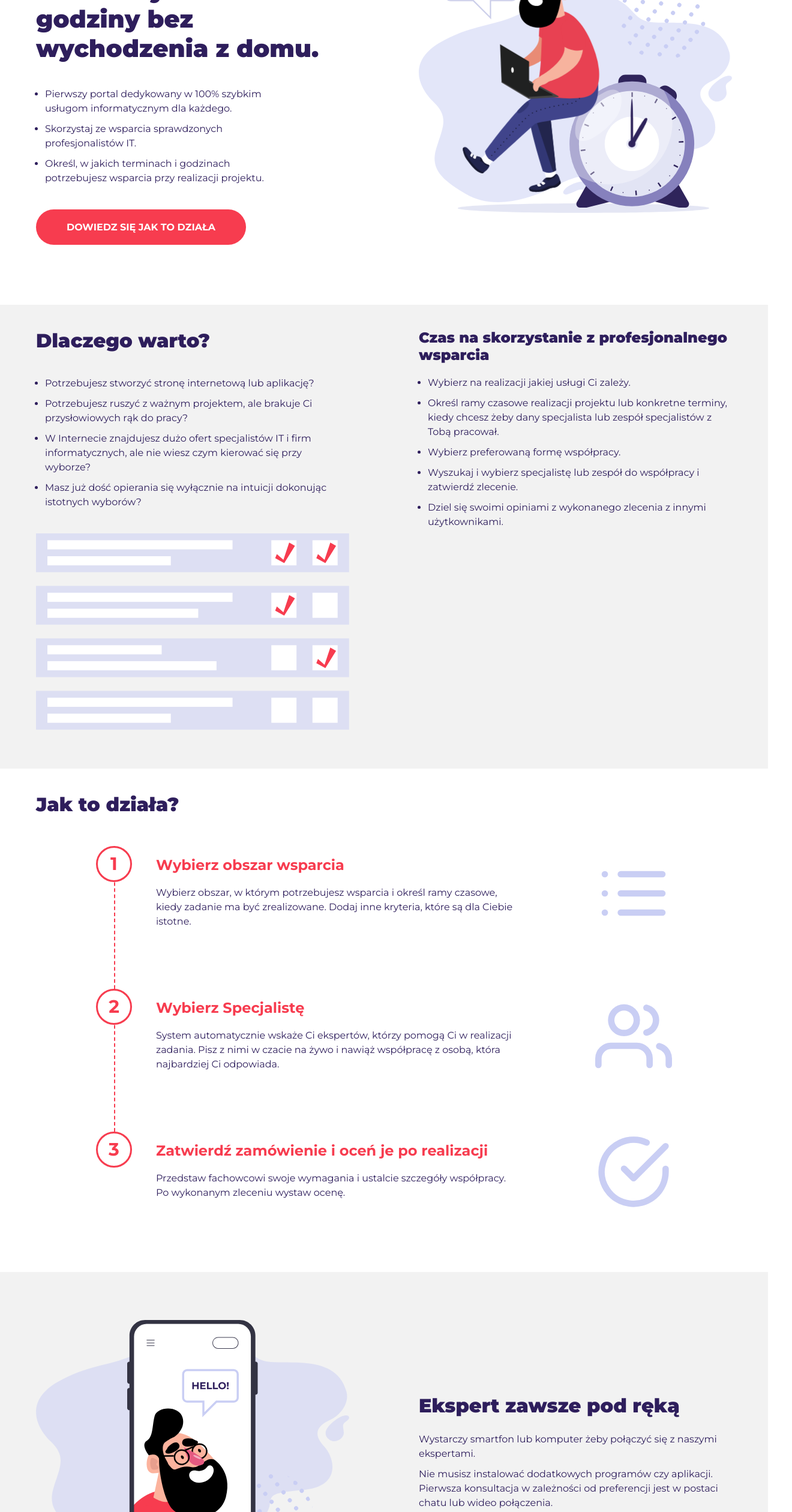
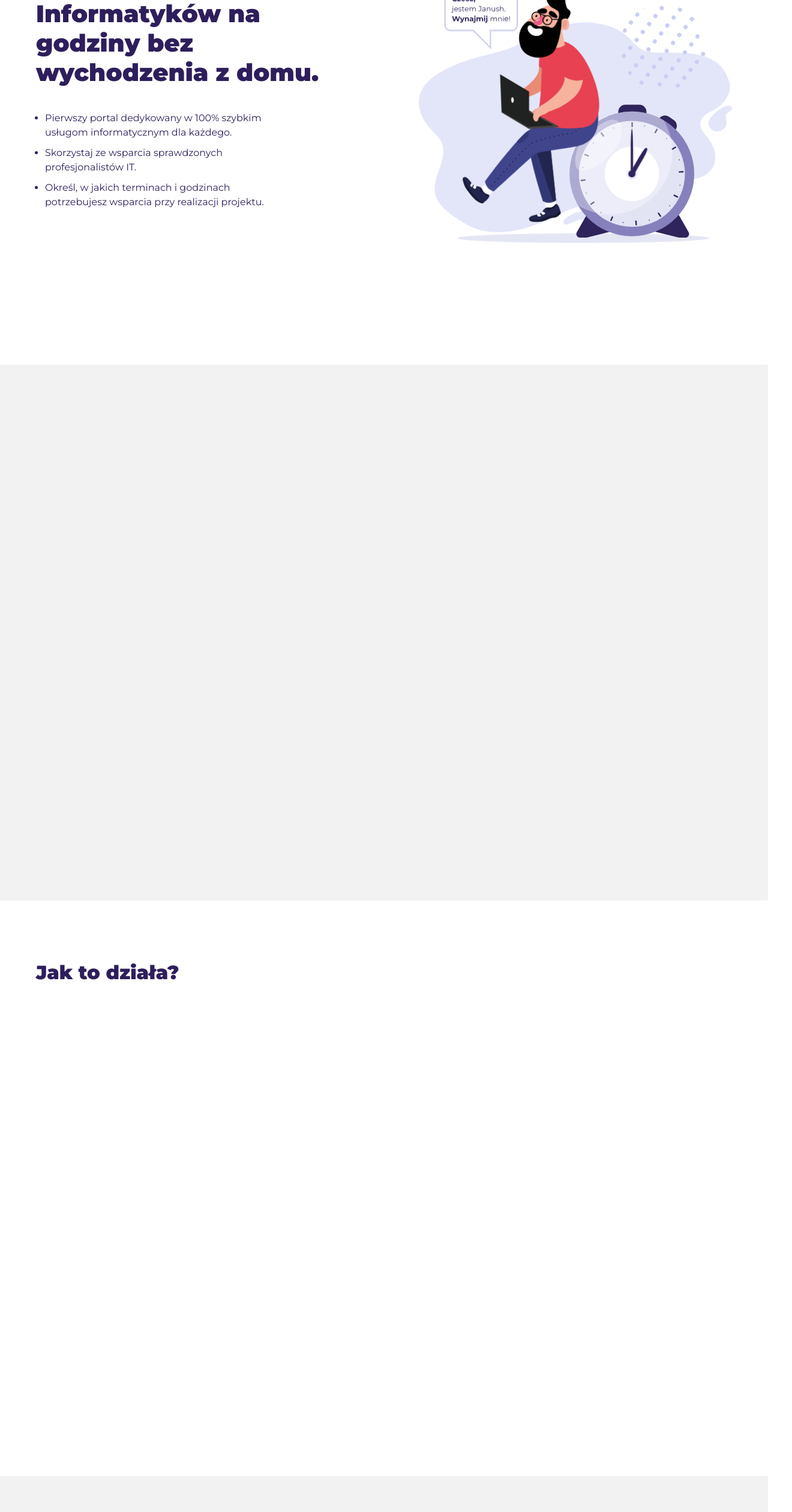
Before and after one commit to lukaszkus/informatyk-app, a React (Create React App) app: page / in a window 1280 px wide. Shown: the part 280-2800 px from the top of the page at 60% size, 1320 px wide, since content can reach past the window. Built offline with nearby package versions, Linux system fonts and the light colour scheme.

Commit message:
animation added

```diff
--- a/src/components/Contact/Contact.js
+++ b/src/components/Contact/Contact.js
@@ -1,26 +1,39 @@
-import React from 'react'
-import './Contact.scss'
+import React from "react";
+import { useEffect } from "react";
+import AOS from "aos";
+import "aos/dist/aos.css";
+import "./Contact.scss";
 
-import { ReactComponent as Smartphone } from '../../images/smartphone.svg'
+import { ReactComponent as Smartphone } from "../../images/smartphone.svg";
 
 export default function Contact() {
+  useEffect(() => {
+    AOS.init();
+  }, []);
+
   return (
     <section id="contact" className="contact-wrapper">
       <div className="container">
         <div className="contact">
           <div className="contact-col">
-            <div className="contact-title">
+            <div className="contact-title" data-aos="fade-left">
               <h2>Ekspert zawsze pod ręką</h2>
-              <p>Wystarczy smartfon lub komputer żeby połączyć się z naszymi ekspertami.</p>
-              <p>Nie musisz instalować dodatkowych programów czy aplikacji.
-              Pierwsza konsultacja w zależności od preferencji jest w postaci chatu lub wideo połączenia.</p>
+              <p>
+                Wystarczy smartfon lub komputer żeby połączyć się z naszymi
+                ekspertami.
+              </p>
+              <p>
+                Nie musisz instalować dodatkowych programów czy aplikacji.
+                Pierwsza konsultacja w zależności od preferencji jest w postaci
+                chatu lub wideo połączenia.
+              </p>
             </div>
           </div>
-          <div className="contact-img">
+          <div className="contact-img" data-aos="fade-right">
             <Smartphone className="smartphone" alt="Smartphone" />
           </div>
         </div>
       </div>
     </section>
-  )
+  );
 }
--- a/src/components/Contact/Contact.scss
+++ b/src/components/Contact/Contact.scss
@@ -4,8 +4,9 @@
   background-color: #f2f2f2;
   .container {
     .contact {
-      padding: 40px 0;
+      padding: 65px 0;
       .contact-col {
+        margin-bottom: 50px;
         h2 {
           color: $primary-color;
           font-size: 1.5rem;
@@ -46,6 +47,7 @@
         justify-content: space-between;
         flex-direction: row-reverse;
         align-items: center;
+        padding: 100px 0;
         .contact-col {
           width: 45%;
           h2 {
@@ -71,7 +73,6 @@
     }
   }
 }
-
 
 /* Smartphone svg animation */
 
--- a/src/components/Footer/Footer.scss
+++ b/src/components/Footer/Footer.scss
@@ -3,6 +3,7 @@
 .footer-wrapper {
   background-color: $primary-color;
   .container {
+    padding: 50px 0;
     .footer {
       height: 100%;
       width: 100%;
--- a/src/components/Header/Header.js
+++ b/src/components/Header/Header.js
@@ -1,20 +1,27 @@
 import React from "react";
+import { useEffect } from "react";
 import { Link } from "react-scroll";
+import AOS from "aos";
+import "aos/dist/aos.css";
 import "./Header.scss";
 
 import { ReactComponent as Janush } from "../../images/janush.svg";
 
 export default function Header() {
+  useEffect(() => {
+    AOS.init();
+  }, []);
+
   return (
     <header id="header" className="header-wrapper">
       <div className="container">
         <div className="header">
           <div className="header-heading">
-            <h1>
+            <h1 data-aos="fade-right">
               Wygodne, szybkie i profesjonalne usługi Informatyków na godziny
               bez wychodzenia z domu.
             </h1>
-            <ul>
+            <ul data-aos="fade-right">
               <li>
                 Pierwszy portal dedykowany w 100% szybkim usługom informatycznym
                 dla każdego.
@@ -25,7 +32,7 @@ export default function Header() {
                 przy realizacji projektu.
               </li>
             </ul>
-            <div className="header-cta">
+            <div className="header-cta" data-aos="fade-right">
               <Link
                 to="howItWorks"
                 spy={true}
@@ -36,7 +43,7 @@ export default function Header() {
               </Link>
             </div>
           </div>
-          <div className="header-image">
+          <div className="header-image" data-aos="fade-left">
             <Janush className="janush" alt="Janush the programmer" />
           </div>
         </div>
--- a/src/components/Header/Header.scss
+++ b/src/components/Header/Header.scss
@@ -3,7 +3,7 @@
 .header-wrapper {
   .container {
     .header {
-      padding: 40px 0;
+      padding: 65px 0;
       .header-heading {
         h1 {
           color: $primary-color;
@@ -16,6 +16,8 @@
           font-size: 0.875rem;
           line-height: 1.5;
           padding: 25px 0;
+          margin-bottom: 20px;
+
           li {
             margin-bottom: 10px;
             &:nth-child(3) {
@@ -26,7 +28,7 @@
         .header-cta {
           width: 100%;
           text-align: center;
-          margin-bottom: 20px;
+          margin-bottom: 50px;
           a {
             padding: 20px 15px;
             background-color: $accent-color;
@@ -60,7 +62,7 @@
         display: flex;
         justify-content: space-between;
         margin-bottom: 40px;
-        padding: 60px 0;
+        padding: 100px 0;
         .header-heading {
           width: 45%;
           h1 {
--- a/src/components/HowItWorks/HowItWorks.js
+++ b/src/components/HowItWorks/HowItWorks.js
@@ -1,9 +1,16 @@
-import React from 'react'
-import { FiList, FiUsers, FiCheckCircle } from 'react-icons/fi'
+import React from "react";
+import { useEffect } from "react";
+import { FiList, FiUsers, FiCheckCircle } from "react-icons/fi";
+import AOS from "aos";
+import "aos/dist/aos.css";
 
-import './HowItWorks.scss'
+import "./HowItWorks.scss";
 
 export default function HowItWorks() {
+  useEffect(() => {
+    AOS.init();
+  }, []);
+
   return (
     <section id="howItWorks" className="howItWorks-wrapper">
       <div className="container">
@@ -12,42 +19,50 @@ export default function HowItWorks() {
             <h2>Jak to działa?</h2>
           </div>
           <div className="hiw-rows">
-            <div className="hiw-row">
+            <div className="hiw-row" data-aos="fade-down">
               <div className="hiw-desc">
                 <span className="hiw-number">1</span>
                 <h3>Wybierz obszar wsparcia</h3>
-                <p>Wybierz obszar, w którym potrzebujesz wsparcia i określ ramy czasowe, kiedy zadanie ma być zrealizowane.
-                  Dodaj inne kryteria, które są dla Ciebie istotne.</p>
+                <p>
+                  Wybierz obszar, w którym potrzebujesz wsparcia i określ ramy
+                  czasowe, kiedy zadanie ma być zrealizowane. Dodaj inne
+                  kryteria, które są dla Ciebie istotne.
+                </p>
               </div>
               <div className="hiw-ico">
-                <FiList/>
+                <FiList />
               </div>
             </div>
-            <div className="hiw-row">
+            <div className="hiw-row" data-aos="fade-down">
               <div className="hiw-desc">
                 <span className="hiw-number">2</span>
                 <h3>Wybierz Specjalistę</h3>
-                <p>System automatycznie wskaże Ci ekspertów, którzy pomogą Ci w realizacji zadania.
-                  Pisz z nimi w czacie na żywo i nawiąż współpracę z osobą, która najbardziej Ci odpowiada.</p>
+                <p>
+                  System automatycznie wskaże Ci ekspertów, którzy pomogą Ci w
+                  realizacji zadania. Pisz z nimi w czacie na żywo i nawiąż
+                  współpracę z osobą, która najbardziej Ci odpowiada.
+                </p>
               </div>
               <div className="hiw-ico">
-                <FiUsers/>
+                <FiUsers />
               </div>
             </div>
-            <div className="hiw-row">
+            <div className="hiw-row" data-aos="fade-down">
               <div className="hiw-desc">
                 <span className="hiw-number">3</span>
                 <h3>Zatwierdź zamówienie i oceń je po realizacji</h3>
-                <p>Przedstaw fachowcowi swoje wymagania i ustalcie szczegóły współpracy.
-                Po wykonanym zleceniu wystaw ocenę.</p>
+                <p>
+                  Przedstaw fachowcowi swoje wymagania i ustalcie szczegóły
+                  współpracy. Po wykonanym zleceniu wystaw ocenę.
+                </p>
               </div>
               <div className="hiw-ico">
-                <FiCheckCircle/>
+                <FiCheckCircle />
               </div>
             </div>
           </div>
         </div>
       </div>
     </section>
-  )
+  );
 }
--- a/src/components/HowItWorks/HowItWorks.scss
+++ b/src/components/HowItWorks/HowItWorks.scss
@@ -3,7 +3,7 @@
 .howItWorks-wrapper {
   .container {
     .howItWorks {
-      padding: 40px 0;
+      padding: 65px 0;
       .hiw-title {
         margin-bottom: 25px;
         h2 {
@@ -73,7 +73,7 @@
   .howItWorks-wrapper {
     .container {
       .howItWorks {
-        padding: 40px 0 0 0;
+        padding: 100px 0 60px 0;
         .hiw-title {
           margin-bottom: 50px;
           h2 {
--- a/src/components/Why/Why.js
+++ b/src/components/Why/Why.js
@@ -1,39 +1,64 @@
-import React from 'react'
-import form from '../../images/form.svg'
-
-import './Why.scss'
+import React from "react";
+import { useEffect } from "react";
+import AOS from "aos";
+import "aos/dist/aos.css";
+import form from "../../images/form.svg";
+import "./Why.scss";
 
 export default function Why() {
+  useEffect(() => {
+    AOS.init();
+  }, []);
+
   return (
     <section id="why" className="why-wrapper">
       <div className="container">
         <div className="why">
           <div className="why-cols">
-            <div className="why-col-1">
+            <div className="why-col-1" data-aos="fade-right">
               <h2>Dlaczego warto?</h2>
               <ul>
                 <li>Potrzebujesz stworzyć stronę internetową lub aplikację?</li>
-                <li>Potrzebujesz ruszyć z ważnym projektem, ale brakuje Ci przysłowiowych rąk do pracy?</li>
-                <li>W Internecie znajdujesz dużo ofert specjalistów IT i firm informatycznych, ale nie wiesz czym kierować się przy wyborze?</li>
-                <li>Masz już dość opierania się wyłącznie na intuicji dokonując istotnych wyborów? </li>
+                <li>
+                  Potrzebujesz ruszyć z ważnym projektem, ale brakuje Ci
+                  przysłowiowych rąk do pracy?
+                </li>
+                <li>
+                  W Internecie znajdujesz dużo ofert specjalistów IT i firm
+                  informatycznych, ale nie wiesz czym kierować się przy wyborze?
+                </li>
+                <li>
+                  Masz już dość opierania się wyłącznie na intuicji dokonując
+                  istotnych wyborów?{" "}
+                </li>
               </ul>
               <div className="why-image">
                 <img src={form} alt="coś" />
               </div>
             </div>
-            <div className="why-col-2">
+            <div className="why-col-2" data-aos="fade-left">
               <h3>Czas na skorzystanie z profesjonalnego wsparcia</h3>
               <ul>
                 <li>Wybierz na realizacji jakiej usługi Ci zależy.</li>
-                <li>Określ ramy czasowe realizacji projektu lub konkretne terminy, kiedy chcesz żeby dany specjalista lub zespół specjalistów z Tobą pracował.</li>
+                <li>
+                  Określ ramy czasowe realizacji projektu lub konkretne terminy,
+                  kiedy chcesz żeby dany specjalista lub zespół specjalistów z
+                  Tobą pracował.
+                </li>
                 <li>Wybierz preferowaną formę współpracy.</li>
-                <li>Wyszukaj i wybierz specjalistę lub zespół do współpracy i zatwierdź zlecenie.</li>
-                <li>Dziel się swoimi opiniami z wykonanego zlecenia z innymi użytkownikami.</li>
+                <li>
+                  Wyszukaj i wybierz specjalistę lub zespół do współpracy i
+                  zatwierdź zlecenie.
+                </li>
+                <li>
+                  Dziel się swoimi opiniami z wykonanego zlecenia z innymi
+                  użytkownikami.
+                </li>
               </ul>
             </div>
           </div>
         </div>
       </div>
     </section>
-  )
+  );
 }
--- a/src/components/Why/Why.scss
+++ b/src/components/Why/Why.scss
@@ -4,7 +4,7 @@
   background-color: #f2f2f2;
   .container {
     .why {
-      padding: 40px 0;
+      padding: 65px 0;
       .why-cols {
         .why-col-1 {
           h2 {
@@ -60,10 +60,11 @@
   .why-wrapper {
     .container {
       .why {
+        padding: 100px 0;
         .why-cols {
           display: flex;
           justify-content: space-between;
-          .why-col-1{
+          .why-col-1 {
             width: 45%;
             h2 {
               color: $primary-color;
@@ -78,7 +79,7 @@
               padding: 0;
             }
           }
-          .why-col-2{
+          .why-col-2 {
             width: 45%;
             h3 {
               font-size: 1.5rem;
```
Also changed, not shown: src/components/Footer/Footer.js (+21 -9 lines).
